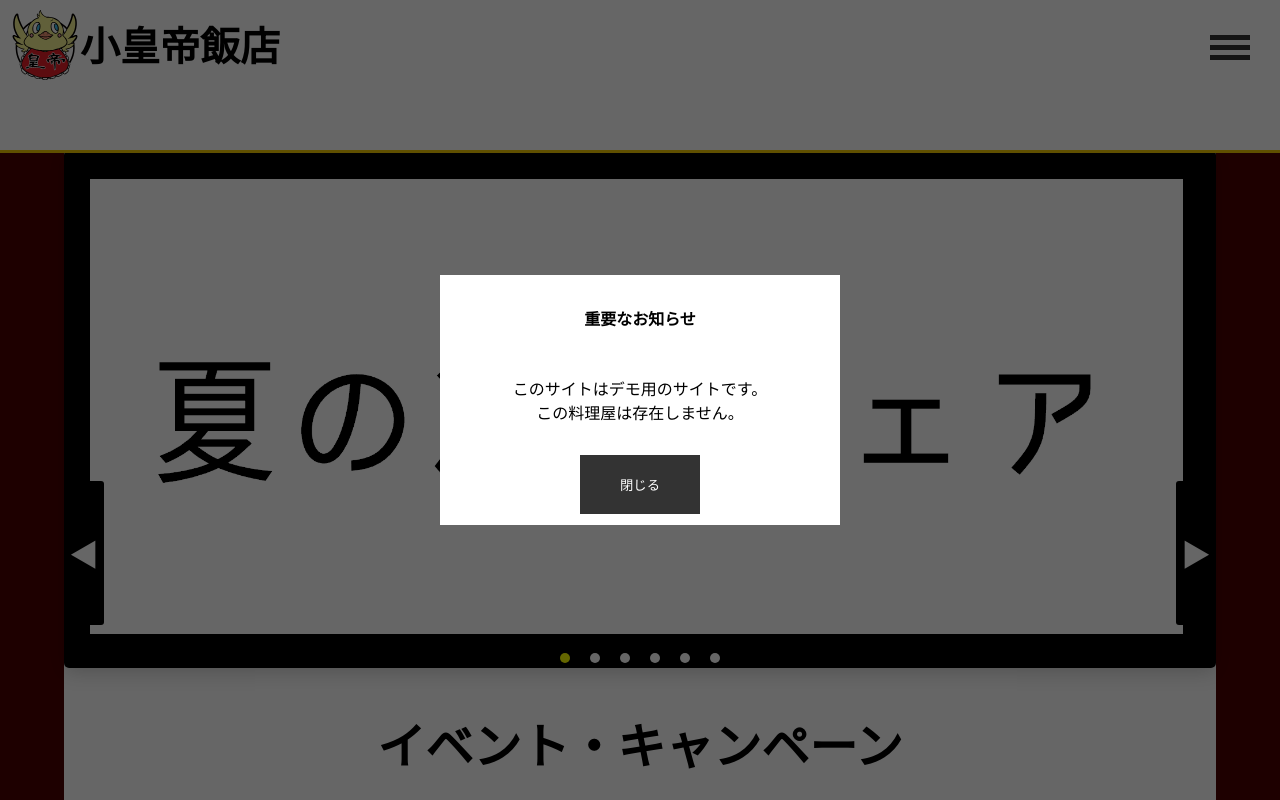
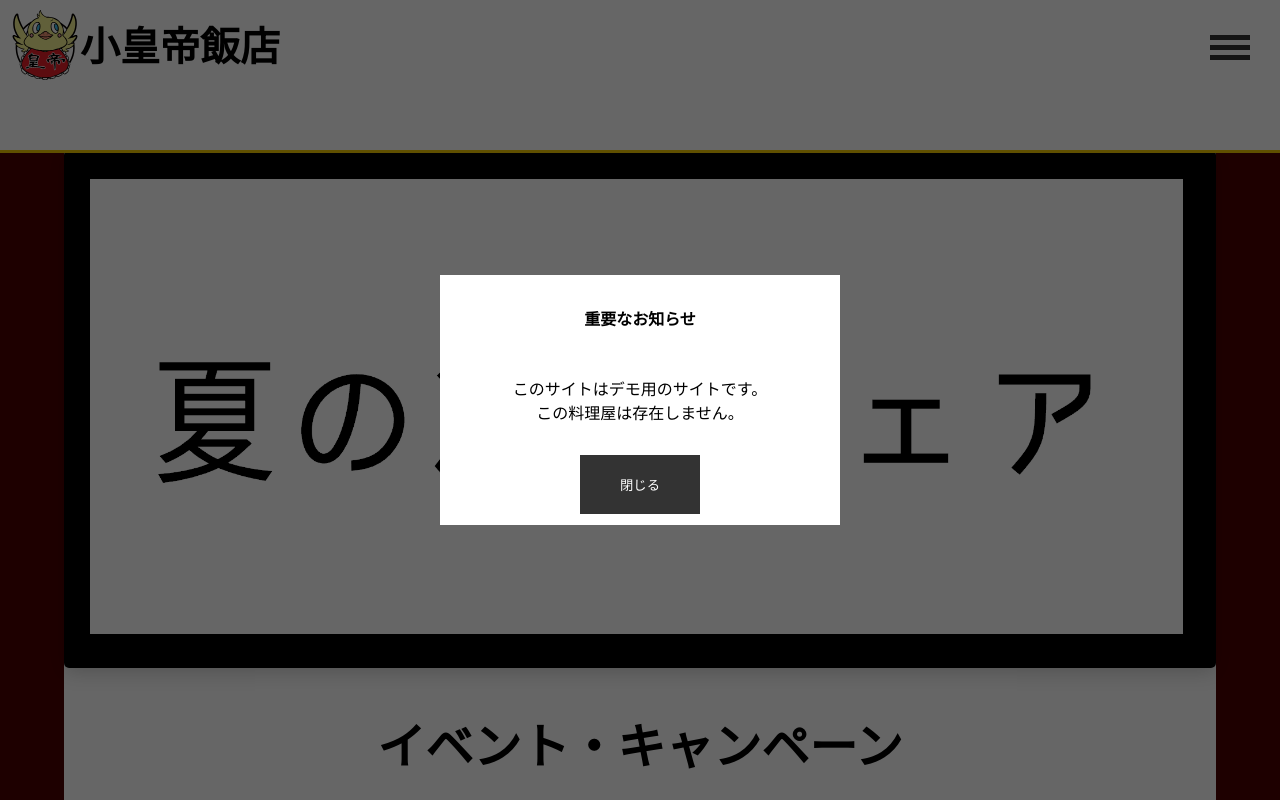
Before and after one commit to kotani002/LP_DemoPage, a PHP site: page / in a window 1280 px wide. Run offline with PHP 8.4, Linux system fonts and the light colour scheme; some libraries are stand-ins or nearby versions.

Commit message:
カルーセルエリアの変更

```diff
--- a/carousel_area.html
+++ b/carousel_area.html
@@ -31,6 +31,7 @@
                     <div class="slide"><a href="#" class="slide slide6"></a></div>
                 </div>
 
+            </div>
             <!-- ナビゲーション -->
             <div class="navigation">
                 <label for="slide1" class="bar"></label>
@@ -39,11 +40,6 @@
                 <label for="slide4" class="bar"></label>
                 <label for="slide5" class="bar"></label>
                 <label for="slide6" class="bar"></label>
-                </div>
-
-                <!-- 左右ボタン -->
-                <button class="nav-button prev">&#9664;</button>
-                <button class="nav-button next">&#9654;</button>
             </div>
         </div>
 
--- a/css/carousel_area_style.css
+++ b/css/carousel_area_style.css
@@ -69,7 +69,7 @@
 .nav-button {
     position: absolute;
     top: 50%;
-    transform: translateY(50%);
+    transform: translateY(-50%);
     background-color: rgb(0, 0, 0);
     color: rgb(255, 255, 255);
     border: none;
@@ -97,7 +97,6 @@ input[type="radio"] {
 }
 
 /* ナビゲーションのドット */
-/*ドットをエリア外に出す*/
 .navigation {
     position:absolute;
     bottom: 5px;
```
Lines whose indentation alone changed are shown as unchanged.
